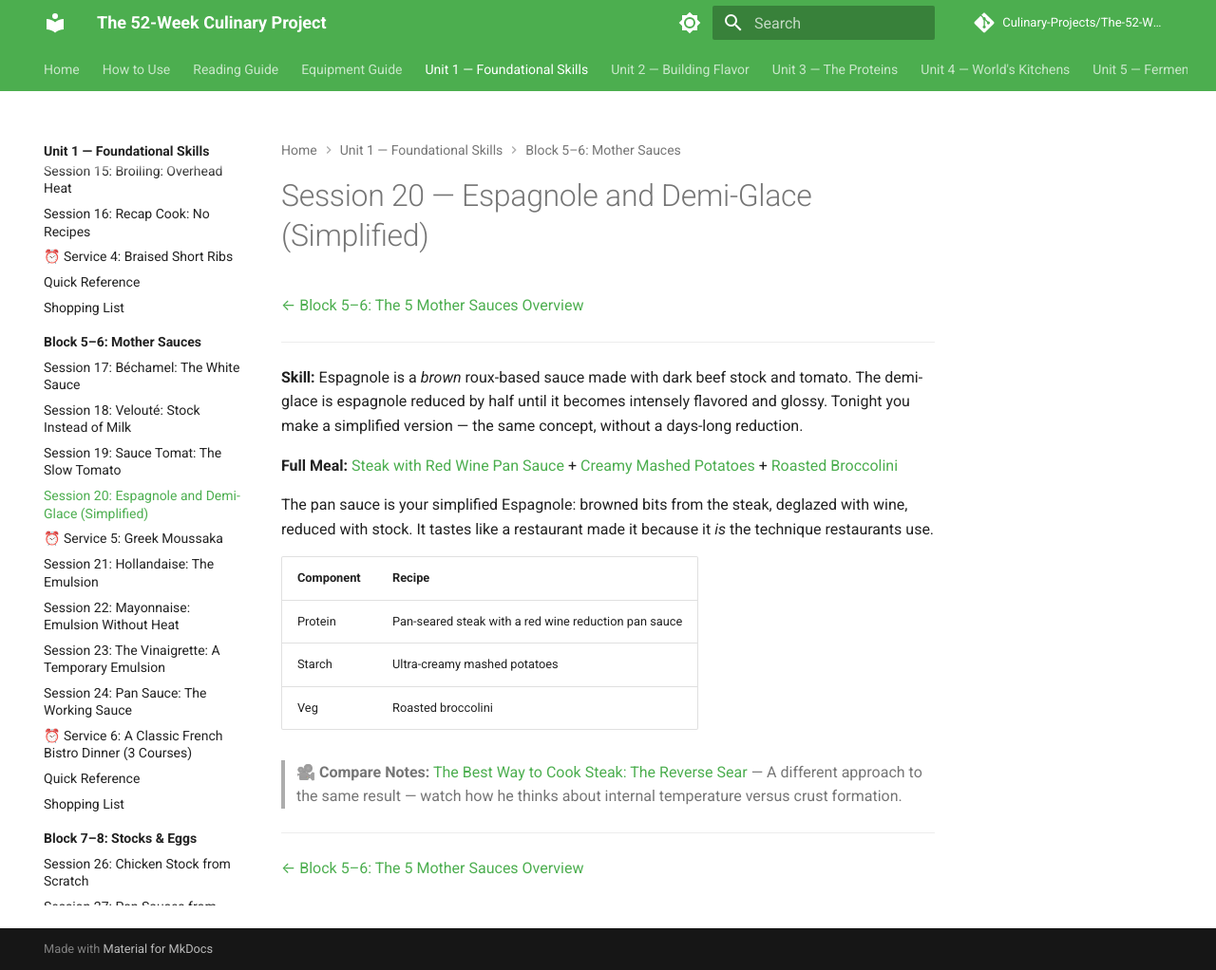
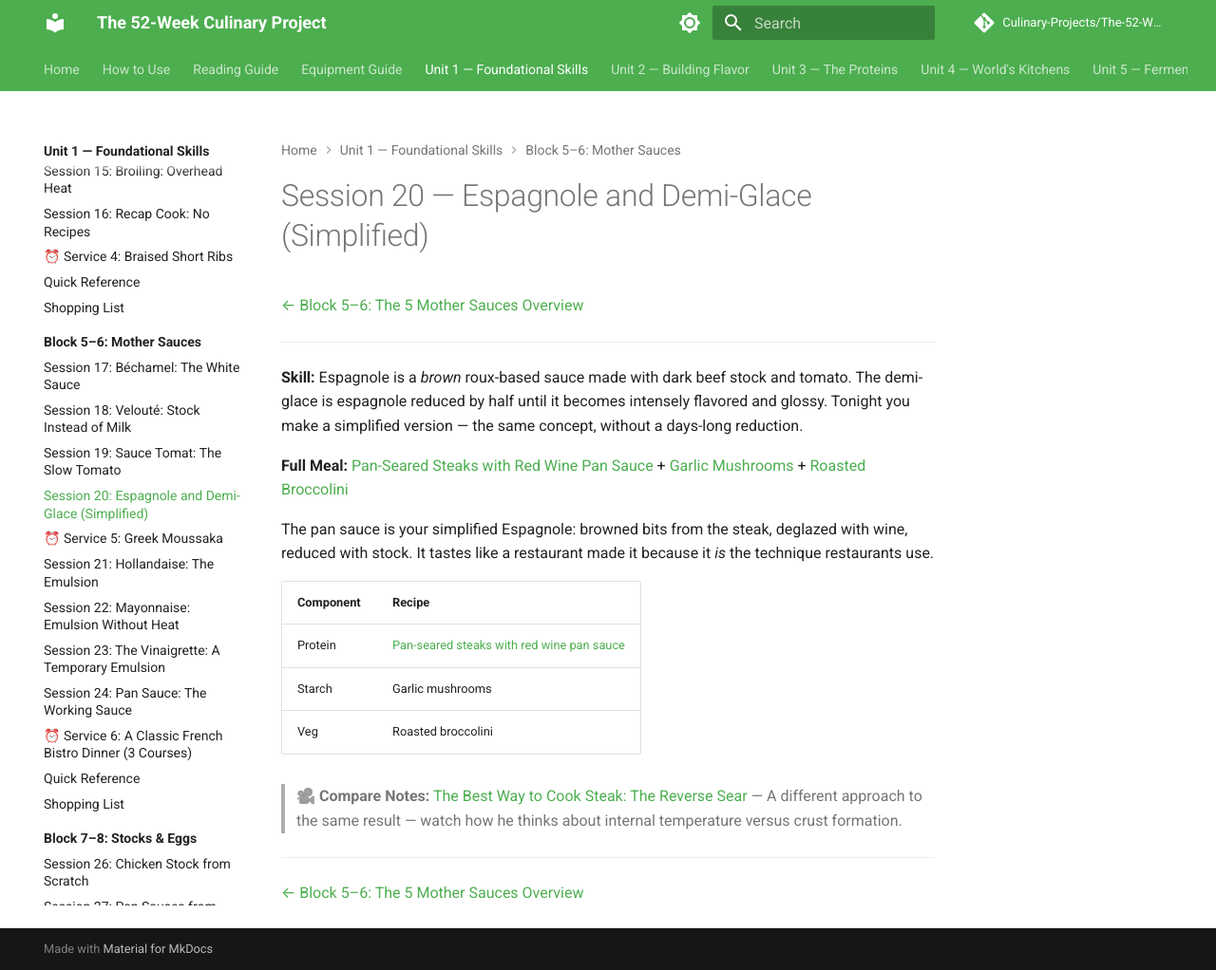
Before and after one commit to Culinary-Projects/The-52-Week-Culinary-Project, an MkDocs documentation site: the page built from docs/blocks/01-foundational-skills/05-06-mother-sauces/session-20-espagnole-and-demi-glace-simplified.md, in a window 1280 px wide and 1022 px high. Shown: the whole window at 95% size. Built offline with MkDocs 1.6.1 and Material for MkDocs 9.7.7, drawn with Linux system fonts in a browser that asks for light colours; comment, search, counter and statistics services are not loaded.

Commit message:
Fix Block 5-6 recipe duplicates and swap Service 6 starter
- Session 20: swap duplicate steak recipe to dedicated red wine pan
  sauce; replace mashed potatoes with garlic mushrooms
- Session 24: swap pork chop URL to apple-cider pan sauce variant
- Service 6: replace French onion dip starter with gougères
- Update quick-ref.md for all three changes

Co-Authored-By: Claude Opus 4.6 <noreply@anthropic.com>

```diff
--- a/docs/blocks/01-foundational-skills/05-06-mother-sauces/session-20-espagnole-and-demi-glace-simplified.md
+++ b/docs/blocks/01-foundational-skills/05-06-mother-sauces/session-20-espagnole-and-demi-glace-simplified.md
@@ -6,14 +6,14 @@
 
 **Skill:** Espagnole is a *brown* roux-based sauce made with dark beef stock and tomato. The demi-glace is espagnole reduced by half until it becomes intensely flavored and glossy. Tonight you make a simplified version — the same concept, without a days-long reduction.
 
-**Full Meal:** [Steak with Red Wine Pan Sauce](https://www.seriouseats.com/perfect-pan-seared-steaks-recipe) + [Creamy Mashed Potatoes](https://www.seriouseats.com/rich-and-creamy-mashed-potatoes-recipe) + [Roasted Broccolini](https://www.seriouseats.com/dinner-tonight-sauteed-broccolini-recipe)
+**Full Meal:** [Pan-Seared Steaks with Red Wine Pan Sauce](https://www.seriouseats.com/pan-seared-steaks-with-red-wine-pan-sauce-recipe) + [Garlic Mushrooms](https://www.bbcgoodfood.com/recipes/garlic-mushrooms) + [Roasted Broccolini](https://www.seriouseats.com/dinner-tonight-sauteed-broccolini-recipe)
 
 The pan sauce is your simplified Espagnole: browned bits from the steak, deglazed with wine, reduced with stock. It tastes like a restaurant made it because it *is* the technique restaurants use.
 
 | Component | Recipe |
 |-----------|--------|
-| Protein | Pan-seared steak with a red wine reduction pan sauce |
-| Starch | Ultra-creamy mashed potatoes |
+| Protein | [Pan-seared steaks with red wine pan sauce](https://www.seriouseats.com/pan-seared-steaks-with-red-wine-pan-sauce-recipe) |
+| Starch | Garlic mushrooms |
 | Veg | Roasted broccolini |
 
 > 🎥 **Compare Notes:** [The Best Way to Cook Steak: The Reverse Sear](https://www.youtube.com/watch?v=pO8TUuSv7HA) — A different approach to the same result — watch how he thinks about internal temperature versus crust formation.
```
Also changed, not shown: docs/blocks/01-foundational-skills/05-06-mother-sauces/quick-ref.md (+3 -3 lines), docs/blocks/01-foundational-skills/05-06-mother-sauces/service-6-a-classic-french-bistro-dinner-3-courses.md (+1 -1 lines), docs/blocks/01-foundational-skills/05-06-mother-sauces/session-24-pan-sauce-the-working-sauce.md (+1 -1 lines).
